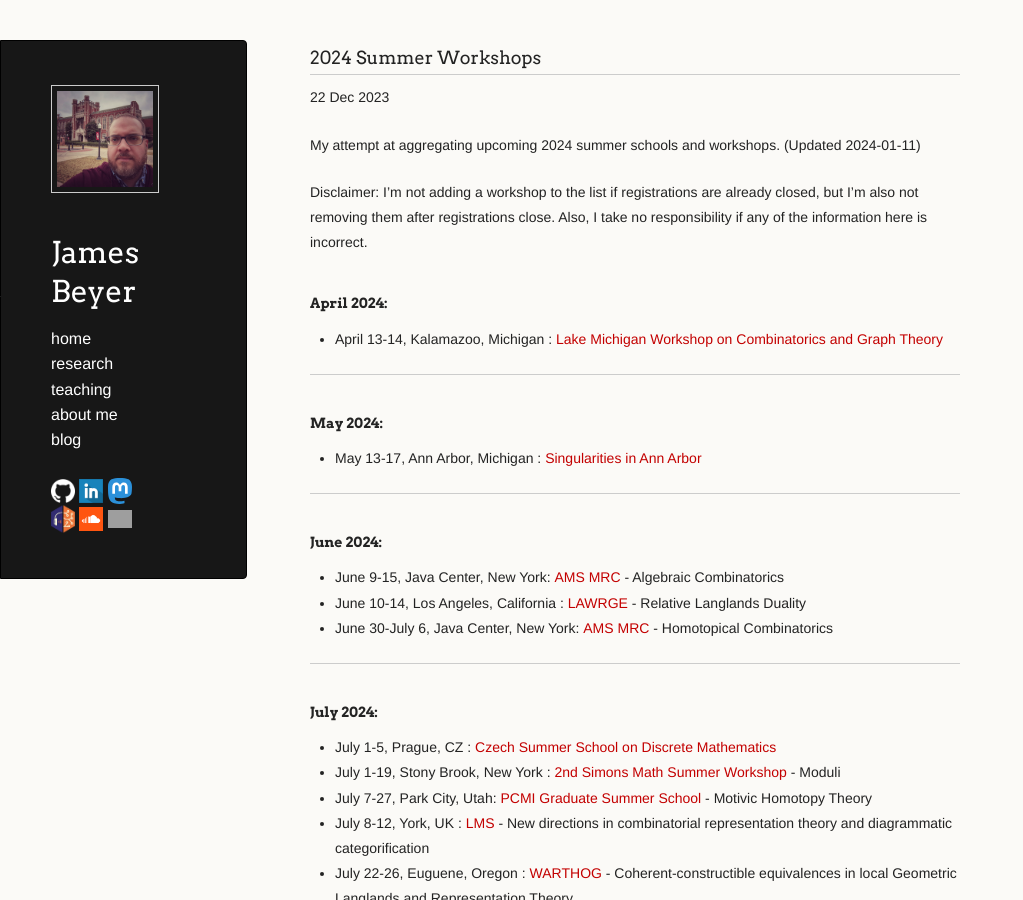
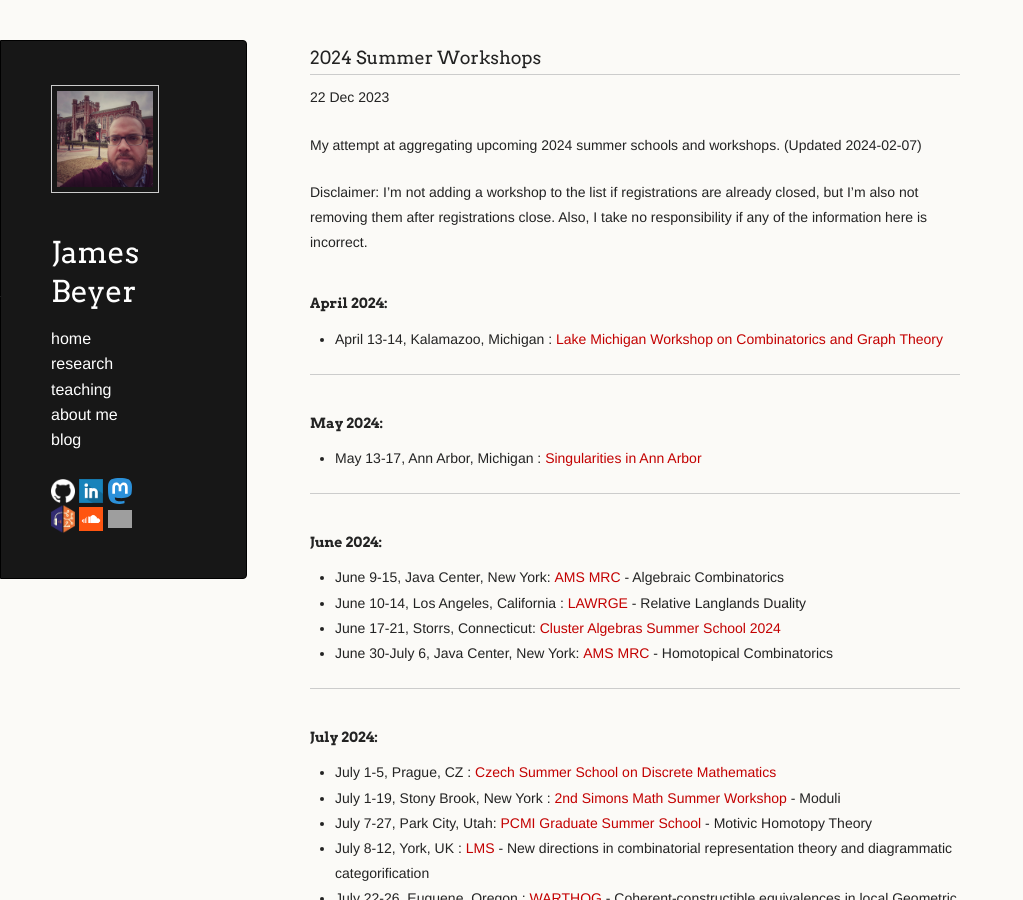
Before and after one commit to jebeyer/jebeyer.github.io, a Jekyll site: the page built from _posts/2023-12-22-summer_workshops_2024.md, in a window 1280 px wide and 900 px high. Shown: the whole window, without its empty margins (0-1023 px from the left). Built offline with Jekyll 4.4.1, drawn with Linux system fonts in a browser that asks for light colours; a script that is not in the unit is left out; grey boxes are pictures that could not be loaded.

Commit message:
Update 2023-12-22-summer_workshops_2024.md
added CASS

```diff
--- a/_posts/2023-12-22-summer_workshops_2024.md
+++ b/_posts/2023-12-22-summer_workshops_2024.md
@@ -5,7 +5,7 @@ title: 2024 Summer Workshops
 excerpt_separator: <!--more-->
 ---
 
-My attempt at aggregating upcoming 2024 summer schools and workshops. (Updated 2024-01-11)
+My attempt at aggregating upcoming 2024 summer schools and workshops. (Updated 2024-02-07)
 <!--more-->
 
 Disclaimer: I'm not adding a workshop to the list if registrations are already closed, but I'm also not removing them after registrations close. Also, I take no responsibility if any of the information here is incorrect.
@@ -23,6 +23,7 @@ Disclaimer: I'm not adding a workshop to the list if registrations are already c
 #### June 2024:
 * June 9-15, Java Center, New York: [AMS MRC](https://www.ams.org/programs/research-communities/mrc-24) - Algebraic Combinatorics
 * June 10-14, Los Angeles, California : [LAWRGE](https://sites.google.com/view/lawrge2024/) - Relative Langlands Duality
+* June 17-21, Storrs, Connecticut: [Cluster Algebras Summer School 2024](https://egunawan.github.io/cass24/index.html)
 * June 30-July 6, Java Center, New York: [AMS MRC](https://www.ams.org/programs/research-communities/mrc-24) - Homotopical Combinatorics
 
 ---
```
